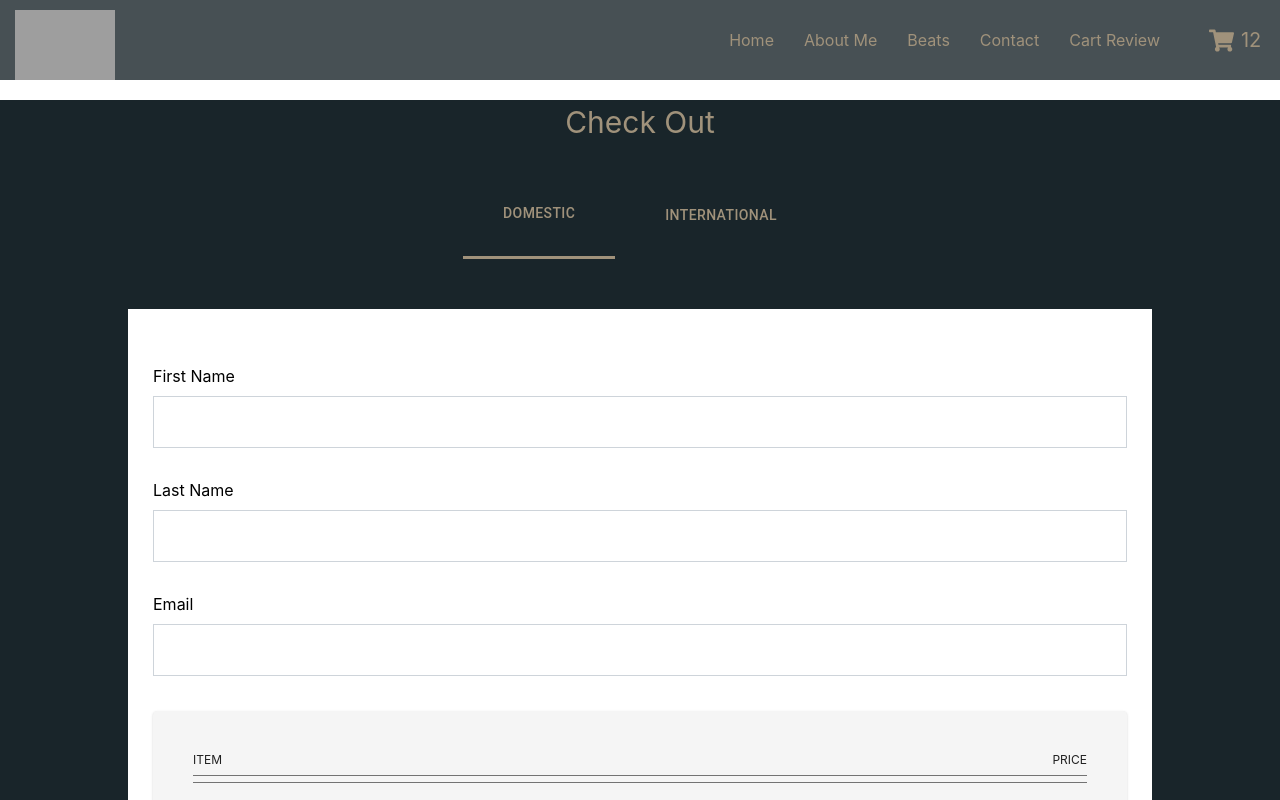
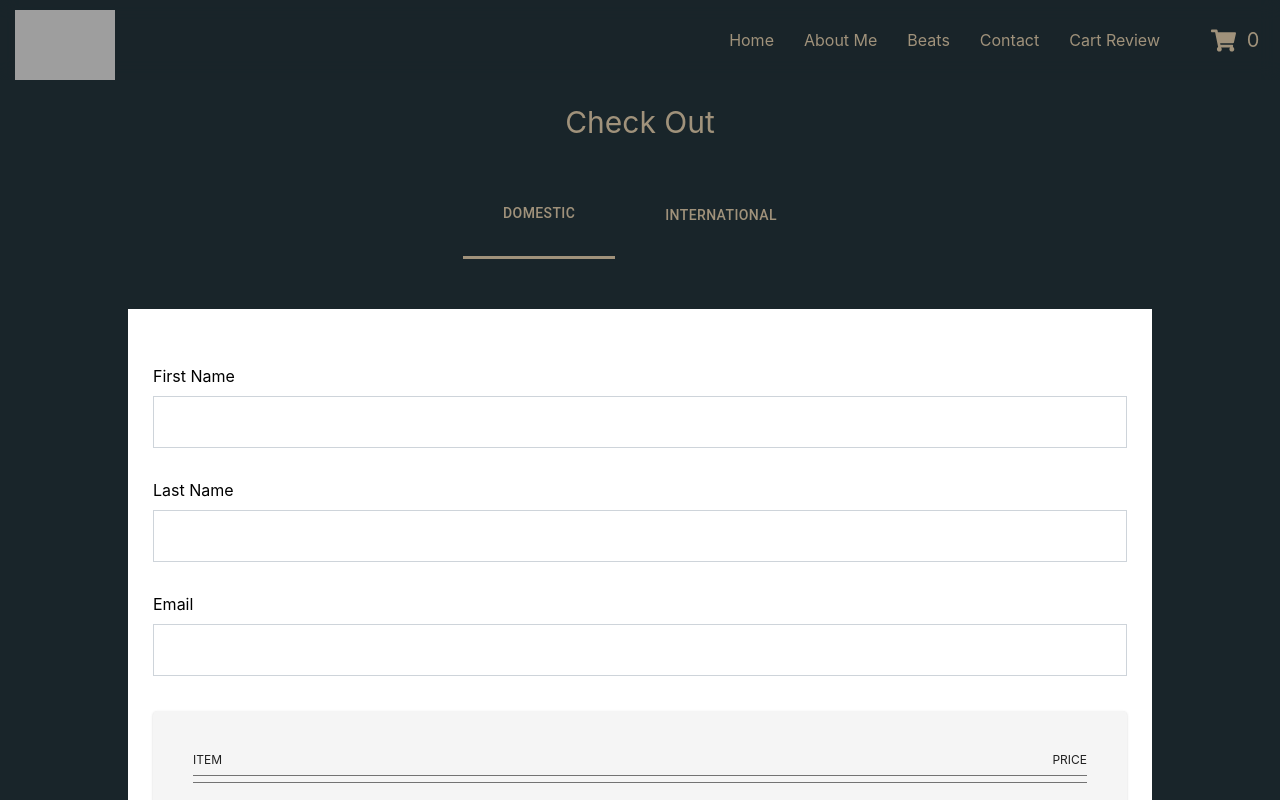
Before and after one commit to Kzoeps/wkinga-frontend, a React (Create React App) app: page /checkout in a window 1280 px wide. Shown: the top 800 px of the page. Built offline with nearby package versions, Linux system fonts and the light colour scheme; data requests are answered from the project's data file; grey boxes are pictures that could not be loaded.

Commit message:
refactor(checkout): seperated logic and presentation

```diff
--- a/src/App.js
+++ b/src/App.js
@@ -2,11 +2,11 @@ import './App.css';
 import {BrowserRouter, Switch, Route} from "react-router-dom";
 import AboutMe from "./pages/about-me/about-me";
 import Contact from './pages/contact/contact'
-import Checkout from "./pages/checkout/checkout";
 import BeatsContainer from "./pages/beats/beats-container";
 import HomeContainer from "./pages/home/home-container";
 import CartReviewContainer from "./pages/cart-review/cart-review-container";
 import 'bootstrap/dist/css/bootstrap.min.css';
+import CheckoutContainer from "./pages/checkout/checkout-container";
 
 function App() {
 	return (
@@ -18,7 +18,7 @@ function App() {
 				<Route exact path={'/cart-review'} component={CartReviewContainer}/>
 				<Route exact path={'/about-me'} component={AboutMe}/>
 				<Route exact path={'/contact'} component={Contact}/>
-				<Route exact path={'/checkout'} component={Checkout}/>
+				<Route exact path={'/checkout'} component={CheckoutContainer}/>
 			</Switch>
 		</BrowserRouter>
 	);
--- a/src/components/navigation-bar/nav-bar.js
+++ b/src/components/navigation-bar/nav-bar.js
@@ -2,8 +2,11 @@ import styles from './navbar.module.css';
 import HamBurger from './tools/ham';
 import {FaShoppingCart} from "react-icons/fa"
 import {Link} from 'react-router-dom';
+import {useSelector} from "react-redux";
+import {selectCart} from "../../reducers/cart-reducer";
 
 const Navbar = ({hamHandler}) => {
+	const beatsInCart = useSelector(selectCart);
 	return (
 		<header className={styles.navBar}>
 			<div className={styles.hamHolder}>
@@ -24,7 +27,7 @@ const Navbar = ({hamHandler}) => {
 			</nav>
 			<div className={styles.cartHolder}>
 				<Link to="/checkout"><FaShoppingCart className={styles.cartIcon}/></Link>
-				<p>12</p>
+				<p>{beatsInCart.length}</p>
 			</div>
 		</header>
 	)
--- a/src/components/receipt/receipt.js
+++ b/src/components/receipt/receipt.js
@@ -1,15 +1,14 @@
 import styles from './receipt.module.css';
 import {Card} from '@material-ui/core';
 import {useSelector} from "react-redux";
-import {getLicensePrice, selectCart} from "../../reducers/cart-reducer";
+import {getLicensePrice, getTotal, selectCart} from "../../reducers/cart-reducer";
 
 export default function Receipt() {
 	const beatsInCart = useSelector(selectCart);
-	const cartTotal = beatsInCart.reduce((sumPrice, currentBeat) => {
-		return {totalPrice: sumPrice.totalPrice + getLicensePrice(currentBeat)}
-	}, {totalPrice: 0});
+	const cartTotal = getTotal(beatsInCart);
+
 	const items = beatsInCart.map((eachBeat) => (
-		<div className={styles.item}>
+		<div key={eachBeat.beatId} className={styles.item}>
 			<div className={styles.itemContent}>
 				<h6>{eachBeat.beatName}</h6>
 				<p>{eachBeat.chosenLicenseType}</p>
--- /dev/null
+++ b/src/pages/checkout/checkout-container.js
@@ -0,0 +1,70 @@
+import Checkout from "./checkout";
+import {useSelector} from "react-redux";
+import {useState} from "react";
+import {getTotal, selectCart} from "../../reducers/cart-reducer";
+import {useTheme} from "@material-ui/core/styles";
+import useMediaQuery from "@material-ui/core/useMediaQuery";
+
+export default function CheckoutContainer() {
+	const beatsInCart = useSelector(selectCart);
+	const cartTotal = getTotal(beatsInCart);
+	const [firstName, setFirstName] = useState('');
+	const [lastName, setLastName] = useState('');
+	const [email, setEmail] = useState('');
+	const [journalNumber, setJournalNumber] = useState('');
+	const [flag, setFlag] = useState(true);
+	const theme = useTheme();
+	const fullScreen = useMediaQuery(theme.breakpoints.down('sm'))
+	const [open, setOpen] = useState(false);
+	const [check, setCheck] = useState(false);
+
+	const firstNameHandle = e => {
+		setFirstName(e.target.value)
+	}
+	const lastNameHandle = e => {
+		setLastName(e.target.value)
+	}
+	const emailHandle = e => {
+		setEmail(e.target.value)
+	}
+	const journalHandle = e => {
+		setJournalNumber(e.target.value)
+	}
+	const handleFlag = () => {
+		setFlag(!flag);
+	}
+	const handleOpen = () => {
+		setOpen(!open);
+	}
+	const handleCheck = () => {
+		setCheck(!check)
+	}
+	const handleSubmit = e => {
+		e.preventDefault();
+		window.open(
+			`mailto:jigmetashi02@gmail.com?subject=MakingOrder&body=Name: ${firstName} ${lastName}`
+		)
+	}
+
+	return (
+		<Checkout
+			cartTotal={cartTotal.totalPrice}
+			firstName={firstName}
+			firstNameHandle={firstNameHandle}
+			lastName={lastName}
+			lastNameHandle={lastNameHandle}
+			email={email}
+			emailHandle={emailHandle}
+			journalNumber={journalNumber}
+			journalHandle={journalHandle}
+			flag={flag}
+			handleFlag={handleFlag}
+			fullScreen={fullScreen}
+			handleOpen={handleOpen}
+			open={open}
+			check={check}
+			handleCheck={handleCheck}
+			handleSubmit={handleSubmit}
+		/>
+	)
+}
--- a/src/pages/checkout/checkout.js
+++ b/src/pages/checkout/checkout.js
@@ -2,66 +2,11 @@ import styles from './checkout.module.css';
 import NavigationBar from "../../components/navigation-bar/navigationBar";
 import Footer from "../../components/footer/footer";
 import {Button} from "@material-ui/core";
-import {useState} from "react";
 import Dialog from '@material-ui/core/Dialog';
 import DialogContent from '@material-ui/core/DialogContent';
-import useMediaQuery from '@material-ui/core/useMediaQuery';
-import {useTheme} from '@material-ui/core/styles';
 import Receipt from "../../components/receipt/receipt";
 
-export default function Checkout() {
-	const [firstName, setFirstname] = useState("");
-	const [lastName, setLastName] = useState("");
-	const [email, setEmail] = useState("");
-	const [journalNumber, setJournalNumber] = useState("");
-	const [flag, setFlag] = useState(true);
-	const theme = useTheme();
-	const fullScreen = useMediaQuery(theme.breakpoints.down('sm'));
-	const [open, setOpen] = useState(false);
-	const [check, setCheck] = useState(false)
-	const handleClickOpen = () => {
-		setOpen(true);
-	};
-	const handleCheck = e => {
-		if (check) {
-			setCheck(false)
-		} else {
-			setCheck(true);
-		}
-
-	}
-
-	const handleClose = () => {
-		setOpen(false);
-	};
-	const firstNameHandle = e => {
-		setFirstname(e.target.value);
-	}
-	const lastNameHandle = e => {
-		setLastName(e.target.value);
-	}
-	const emailHandle = e => {
-		setEmail(e.target.value);
-	}
-	const handleBtn = () => {
-		if (flag) {
-			setFlag(false);
-		}
-	}
-	const handleBtn1 = () => {
-		if (!flag) {
-			setFlag(true);
-		}
-	}
-	const journalHandle = e => {
-		setJournalNumber(e.target.value)
-	}
-	const handleClick = e => {
-		e.preventDefault();
-		window.open(
-			`mailto:jigmetashi02@gmail.com?subject=MakingOrder&body=Name: ${firstName} ${lastName}`
-		);
-	}
+export default function Checkout(props) {
 	return (
 		<div className={styles.checkoutContainer}>
 			<NavigationBar/>
@@ -69,11 +14,11 @@ export default function Checkout() {
 				<p>Check Out</p>
 				<div className={styles.btnTypeholder}>
 					<Button
-						className={`${styles.domesticBtn} ${flag && styles.active}`}
-						onClick={handleBtn1}>Domestic</Button>
+						className={`${styles.domesticBtn} ${props.flag && styles.active}`}
+						onClick={props.handleFlag}>Domestic</Button>
 					<Button
-						className={`${styles.internationalBtn} ${!flag && styles.active}`}
-						onClick={handleBtn}>International</Button>
+						className={`${styles.internationalBtn} ${!props.flag && styles.active}`}
+						onClick={props.handleFlag}>International</Button>
 				</div>
 			</div>
 
@@ -81,8 +26,8 @@ export default function Checkout() {
 				<div className={styles.formStyle}>
 					<label htmlFor="exampleInputEmail1">First Name</label>
 					<input
-						onChange={firstNameHandle}
-						value={firstName}
+						onChange={props.firstNameHandle}
+						value={props.firstName}
 						type="text"
 						className="form-control"
 						id="exampleInputEmail1"
@@ -93,8 +38,8 @@ export default function Checkout() {
 				<div className={styles.formStyle}>
 					<label htmlFor="exampleInputEmail1">Last Name</label>
 					<input
-						onChange={lastNameHandle}
-						value={lastName}
+						onChange={props.lastNameHandle}
+						value={props.lastName}
 						type="text"
 						className="form-control"
 						id="exampleInputEmail1"
@@ -105,8 +50,8 @@ export default function Checkout() {
 				<div className={styles.formStyle}>
 					<label htmlFor="exampleInputEmail1">Email</label>
 					<input
-						onChange={emailHandle}
-						value={email}
+						onChange={props.emailHandle}
+						value={props.email}
 						type="email"
 						className="form-control"
 						id="exampleInputEmail1"
@@ -116,20 +61,20 @@ export default function Checkout() {
 
 				<Receipt/>
 
-				<Button className={styles.checkoutButton} onClick={handleClickOpen}>Proceed</Button>
+				<Button className={styles.checkoutButton} onClick={props.handleOpen}>Proceed</Button>
 				{
-					flag
+					props.flag
 						? (
 							<Dialog
-								fullScreen={fullScreen}
-								open={open}
-								onClose={handleClose}
+								fullScreen={props.fullScreen}
+								open={props.open}
+								onClose={props.handleOpen}
 								aria-labelledby="responsive-dialog-title">
 								<DialogContent className={styles.popupContainer}>
 									<div className={styles.popUp}>
 										<div className={styles.popUpTitle}>
 											<h6>
-												<strong>Please make a payment through MBOB</strong>
+												<strong>Please make a payment of {props.cartTotal}$ through MBOB</strong>
 											</h6>
 											<p>BOB account number:
 												<strong>
@@ -140,8 +85,8 @@ export default function Checkout() {
 											<div className={styles.formStyle}>
 												<label htmlFor="exampleInputEmail1">Journal Number</label>
 												<input
-													onChange={journalHandle}
-													value={journalNumber}
+													onChange={props.journalHandle}
+													value={props.journalNumber}
 													type="number"
 													className="form-control"
 													id="exampleInputEmail1"
@@ -152,7 +97,7 @@ export default function Checkout() {
 													type="checkbox"
 													className="form-check-input"
 													id="exampleCheck1"
-													onChange={handleCheck}/>
+													onChange={props.handleCheck}/>
 												<label className="form-check-label" htmlFor="exampleCheck1">I agree to the
 													<a href={'https://dummy.com'}>terms and condition.</a>
 												</label>
@@ -160,11 +105,11 @@ export default function Checkout() {
 											<div className={styles.popUpBtnContainer}>
 												<Button
 													autoFocus="autoFocus"
-													onClick={handleClose}
+													onClick={props.handleOpen}
 													className={styles.popUpBtn1}>
 													cancel
 												</Button>
-												<Button onClick={handleClick} className={styles.popUpBtn}>
+												<Button onClick={props.handleSubmit} className={styles.popUpBtn}>
 													Order Now
 												</Button>
 											</div>
@@ -176,15 +121,15 @@ export default function Checkout() {
 						)
 						: (
 							<Dialog
-								fullScreen={fullScreen}
-								open={open}
-								onClose={handleClose}
+								fullScreen={props.fullScreen}
+								open={props.open}
+								onClose={props.handleOpen}
 								aria-labelledby="responsive-dialog-title">
 								<DialogContent className={styles.popupContainer}>
 									<div className={styles.popUp}>
 										<div className={styles.popUpTitle}>
 											<h6>
-												<strong>Please make a payment through Paypal</strong>
+												<strong>Please make a payment of {props.cartTotal}$ through Paypal</strong>
 											</h6>
 											<p>Paypal email address:<strong> jigmetashi02@gmail.com</strong>
 											</p>
@@ -193,8 +138,8 @@ export default function Checkout() {
 											<div className={styles.formStyle}>
 												<label htmlFor="exampleInputEmail1">Reciept Number</label>
 												<input
-													onChange={journalHandle}
-													value={journalNumber}
+													onChange={props.journalHandle}
+													value={props.journalNumber}
 													type="number"
 													className="form-control"
 													id="exampleInputEmail1"
@@ -205,7 +150,7 @@ export default function Checkout() {
 													type="checkbox"
 													className="form-check-input"
 													id="exampleCheck1"
-													onChange={handleCheck}/>
+													onChange={props.handleCheck}/>
 												<label className="form-check-label" htmlFor="exampleCheck1">I agree to the
 													<a href={'https://chcekout.com'}> terms and condition.</a>
 												</label>
@@ -213,11 +158,11 @@ export default function Checkout() {
 											<div className={styles.popUpBtnContainer}>
 												<Button
 													autoFocus="autoFocus"
-													onClick={handleClose}
+													onClick={props.handleOpen}
 													className={styles.popUpBtn1}>
 													cancel
 												</Button>
-												<Button onClick={handleClick} className={styles.popUpBtn}>
+												<Button onClick={props.handleSubmit} className={styles.popUpBtn}>
 													Order Now
 												</Button>
 											</div>
--- a/src/pages/checkout/checkout.module.css
+++ b/src/pages/checkout/checkout.module.css
@@ -4,7 +4,7 @@
 
 }
 .checkOutTitleHolder{
-	margin-top: 100px;
+	padding-top: 100px;
 	color: #a0927b;
 	display: flex;
 	flex-direction: column;
--- a/src/reducers/cart-reducer.js
+++ b/src/reducers/cart-reducer.js
@@ -77,4 +77,5 @@ export const getLicensePrice = beat => {
 	}
 	return beat[licenseTypes[beat.chosenLicenseType]];
 }
+export const getTotal = beatsInCart => beatsInCart.reduce((sumPrice, currentBeat) => ({totalPrice: sumPrice.totalPrice + getLicensePrice(currentBeat)}), {totalPrice: 0})
 export default cartSlice.reducer;
```
